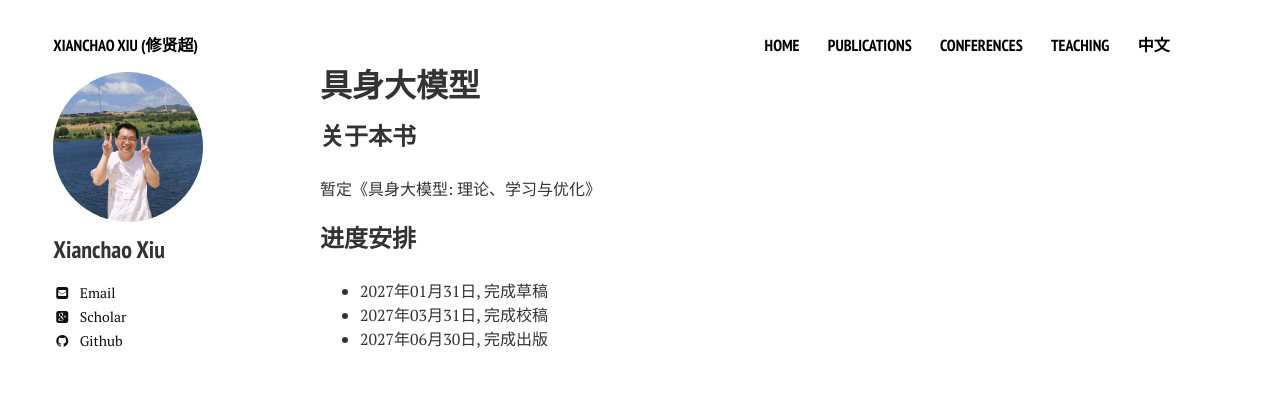
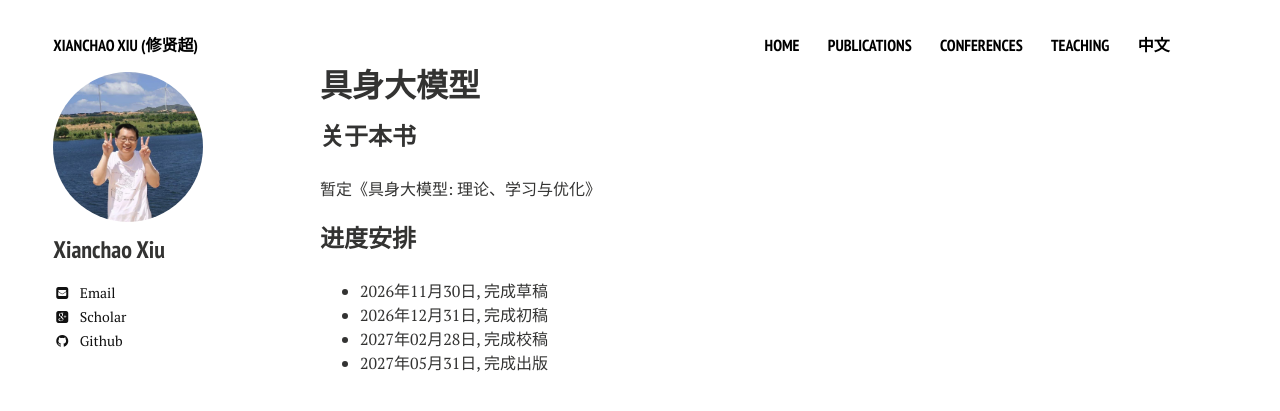
Before and after one commit to xianchaoxiu/xianchaoxiu.github.io, a Jekyll site: the page built from chinese/books/EAI/index.md, in a window 1280 px wide. Shown: the top 411 px of the page. Built offline with Jekyll 4.4.1, drawn with Linux system fonts in a browser that asks for light colours; nearby versions of some CDN libraries.

Commit message:
Update index.md

```diff
--- a/chinese/books/EAI/index.md
+++ b/chinese/books/EAI/index.md
@@ -10,6 +10,7 @@ share: false
 
 
 ### 进度安排
-* 2027年01月31日, 完成草稿<br>
-* 2027年03月31日, 完成校稿<br>
-* 2027年06月30日, 完成出版<br>
+* 2026年11月30日, 完成草稿<br>
+* 2026年12月31日, 完成初稿<br>
+* 2027年02月28日, 完成校稿<br>
+* 2027年05月31日, 完成出版<br>
```
